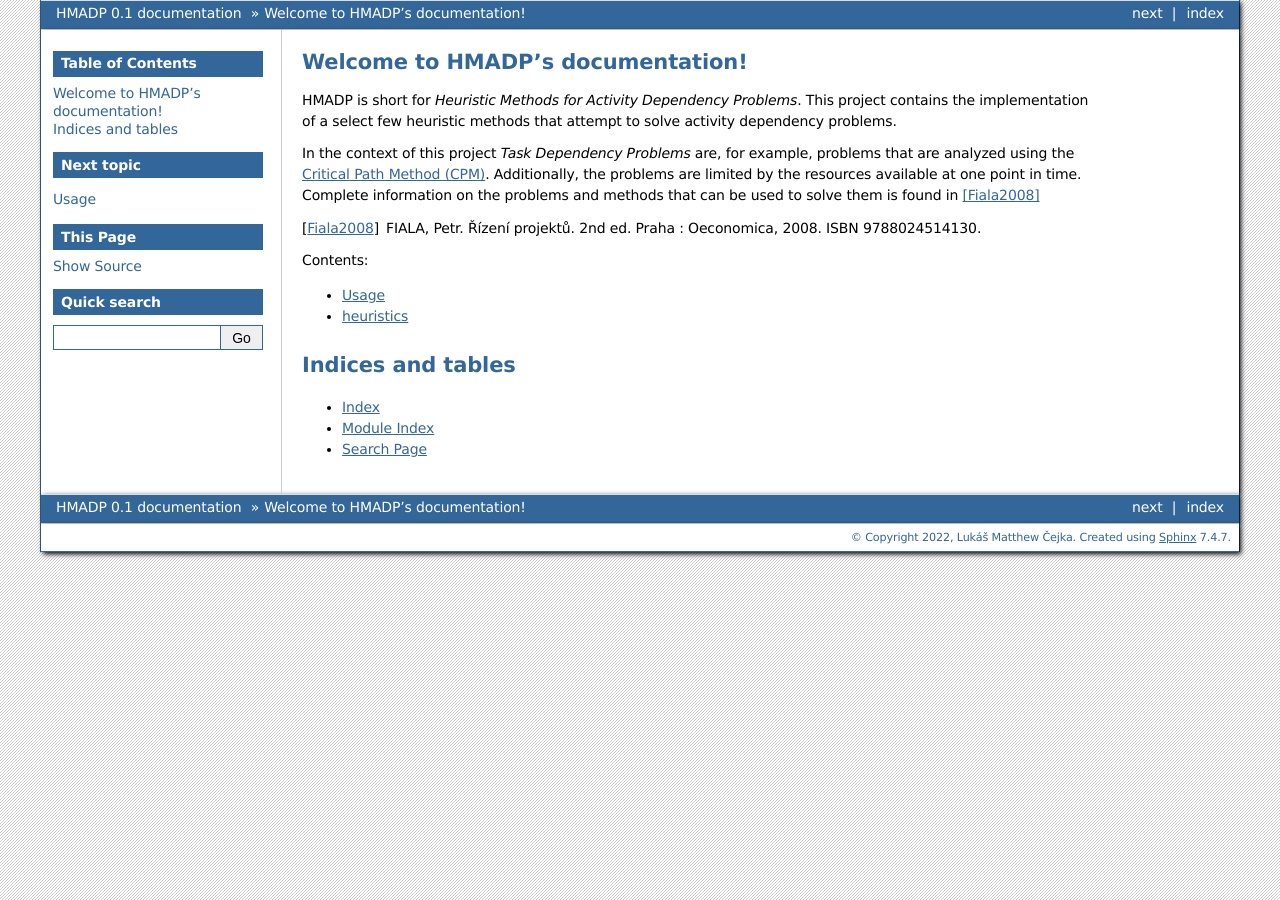
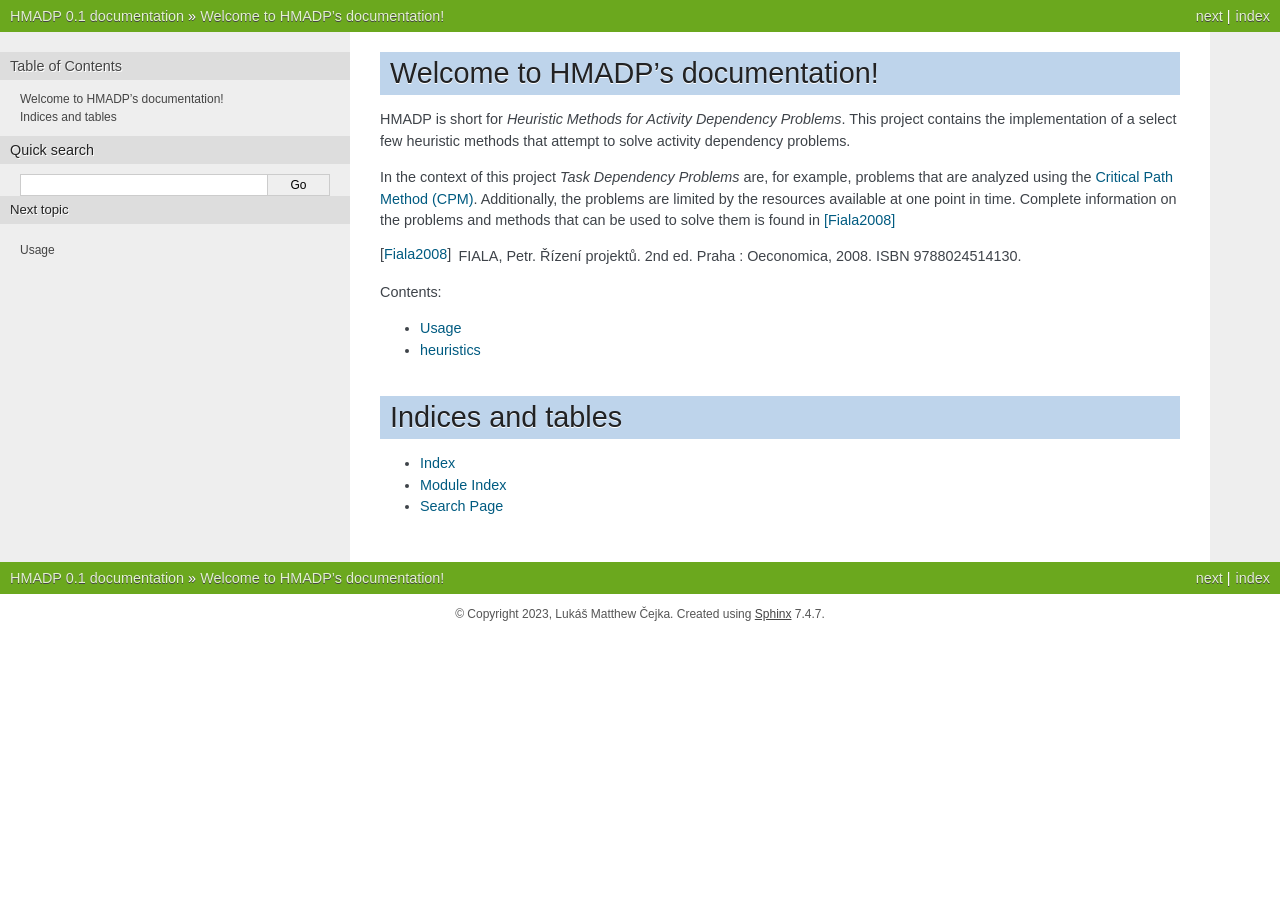
Before and after one commit to CejkaLuk/heuristics-task-dependency, a Sphinx documentation site: the page built from docs/source/index.rst, in a window 1280 px wide. Built offline with Sphinx 7.4.7, drawn with Linux system fonts in a browser that asks for light colours.

Commit message:
#14: Fix ToC overlflow in documentation generated by Sphinx

```diff
--- /dev/null
+++ b/docs/source/_static/nature_override.css
@@ -0,0 +1,2 @@
+@import url("nature.css");
+@import url("site_custom_css.css");
--- /dev/null
+++ b/docs/source/_static/site_custom_css.css
@@ -0,0 +1,6 @@
+div.documentwrapper div.bodywrapper { margin-left: 350px;}
+div.document div.sphinxsidebar { width: 350px; }
+
+div.sphinxsidebarwrapper div {
+    overflow: auto;
+}
--- a/docs/source/conf.py
+++ b/docs/source/conf.py
@@ -10,25 +10,31 @@ sys.path.insert(0, os.path.abspath('../..'))
 # https://www.sphinx-doc.org/en/master/usage/configuration.html#project-information
 
 project = 'HMADP'
-copyright = '2022, Lukáš Matthew Čejka'
+copyright = '2023, Lukáš Matthew Čejka'
 author = 'Lukáš Matthew Čejka'
 release = '0.1'
 
 # -- General configuration ---------------------------------------------------
 # https://www.sphinx-doc.org/en/master/usage/configuration.html#general-configuration
 
-# TODO: Following the Sphnix documentation from here: https://www.sphinx-doc.org/en/master/tutorial/narrative-documentation.html
-#        make the docs for the project be generated almost automatically.
 extensions = ['sphinx.ext.autodoc']
 
 templates_path = ['_templates']
-exclude_patterns = []
-
-
 
 # -- Options for HTML output -------------------------------------------------
 # https://www.sphinx-doc.org/en/master/usage/configuration.html#options-for-html-output
 
-# TODO: Browse for a nicer theme
-html_theme = 'bizstyle'
+html_theme = "nature"
+html_style = "nature_override.css"
+
 html_static_path = ['_static']
+
+# Custom sidebar templates, maps document names to template names.
+html_sidebars = {
+    "**": [
+        "site_custom_sidebars.html",
+        "localtoc.html",
+        "searchbox.html",
+        "relations.html",
+    ]
+}
```
Also changed, not shown: docs/source/_templates/site_custom_sidebars.html (added).
